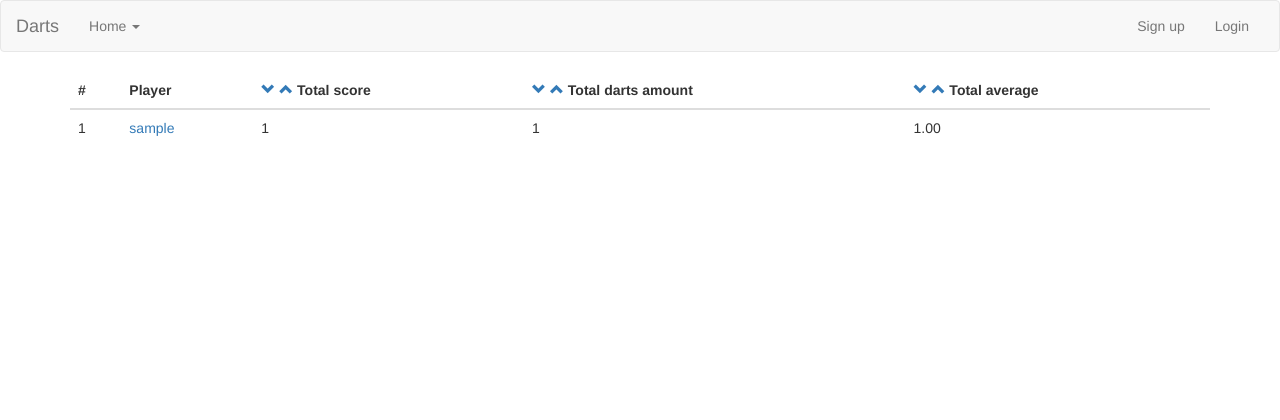
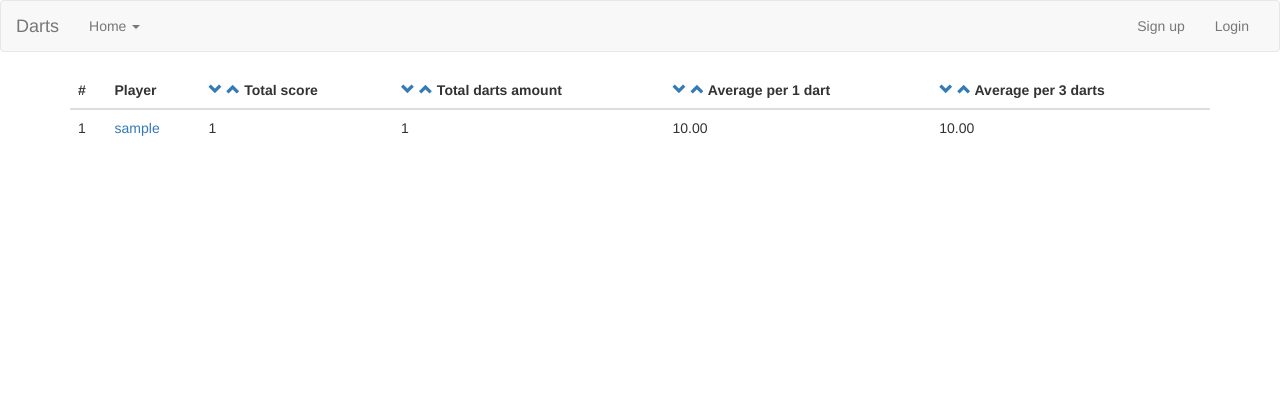
Before and after one commit to be-ndee/darts, a Django app: template darts/ranking/templates/ranking/index.html in a window 1280 px wide. Shown: the top 420 px of the page. Run offline with Django 3.2, Linux system fonts and the light colour scheme; the template is opened without the code that fills it: most values are stand-ins (such as "Sample title", 1, 10 or a date in 2020); style sheets or scripts are compiled from the project's sources; some libraries are stand-ins or nearby versions.

Commit message:
Add three_darts_average

```diff
--- a/darts/assets/js/app.js
+++ b/darts/assets/js/app.js
@@ -1,13 +1,13 @@
 $(document).ready(function (event) {
 	var dart_score = new DartScore();
-	dart_score.okScore();
+
 	$('div.point_calculator button.point_input_btn.point_number').on('click', function (event) {
 		dart_score.scoreInput($(event.target).attr('data-value'));
 	});
 	$('div.point_calculator button.point_input_btn.point_clear').on('click', function (event) {
 		dart_score.clearScore();
 	});
-	$('div.point_calculator button.point_input_btn.point_ok').on('click', function (event) {
+	$('button.point_ok').on('click', function (event) {
 		dart_score.okScore();
 	});
 });
@@ -30,5 +30,6 @@ function DartScore () {
 	};
 	this.okScore = function () {
 		$('#' + point_input_id).val(parseInt(score));
+		$('#' + point_input_id).text(parseInt(score));
 	};
 }
--- a/darts/ranking/templates/ranking/index.html
+++ b/darts/ranking/templates/ranking/index.html
@@ -14,14 +14,19 @@
 					{% trans 'Total score' %}
 				</th>
 				<th>
-					<a href="{% url 'ranking:index' %}?sort_by=total_score&order=DESC" class="glyphicon glyphicon-chevron-down" title="{% trans 'Descending total thrown darts' %}"></a>
-					<a href="{% url 'ranking:index' %}?sort_by=total_score&order=ASC" class="glyphicon glyphicon-chevron-up" title="{% trans 'Ascending total thrown darts' %}"></a>
+					<a href="{% url 'ranking:index' %}?sort_by=total_darts_amount&order=DESC" class="glyphicon glyphicon-chevron-down" title="{% trans 'Descending total thrown darts' %}"></a>
+					<a href="{% url 'ranking:index' %}?sort_by=total_darts_amount&order=ASC" class="glyphicon glyphicon-chevron-up" title="{% trans 'Ascending total thrown darts' %}"></a>
 					{% trans 'Total darts amount' %}
 				</th>
 				<th>
-					<a href="{% url 'ranking:index' %}?sort_by=total_score&order=DESC" class="glyphicon glyphicon-chevron-down" title="{% trans 'Descending total average' %}"></a>
-					<a href="{% url 'ranking:index' %}?sort_by=total_score&order=ASC" class="glyphicon glyphicon-chevron-up" title="{% trans 'Ascending total average' %}"></a>
-					{% trans 'Total average' %}
+					<a href="{% url 'ranking:index' %}?sort_by=one_dart_average&order=DESC" class="glyphicon glyphicon-chevron-down" title="{% trans 'Descending one dart average' %}"></a>
+					<a href="{% url 'ranking:index' %}?sort_by=one_dart_average&order=ASC" class="glyphicon glyphicon-chevron-up" title="{% trans 'Ascending one dart average' %}"></a>
+					{% trans 'Average per 1 dart' %}
+				</th>
+				<th>
+					<a href="{% url 'ranking:index' %}?sort_by=three_darts_average&order=DESC" class="glyphicon glyphicon-chevron-down" title="{% trans 'Descending three darts average' %}"></a>
+					<a href="{% url 'ranking:index' %}?sort_by=three_darts_average&order=ASC" class="glyphicon glyphicon-chevron-up" title="{% trans 'Ascending three darts average' %}"></a>
+					{% trans 'Average per 3 darts' %}
 				</th>
 			</tr>
 		</thead>
@@ -32,7 +37,8 @@
 					<td><a href="{% url 'ranking:show_profile' username=player.user.username %}">{{ player.user.username }}</a></td>
 					<td>{{ player.total_score }}</td>
 					<td>{{ player.total_darts_amount }}</td>
-					<td>{{ player.total_average|floatformat:2 }}</td>
+					<td>{{ player.one_dart_average|floatformat:2 }}</td>
+					<td>{{ player.three_darts_average|floatformat:2 }}</td>
 				</tr>
 			{% endfor %}
 		</tbody>
--- a/darts/score/templates/score/basic_scoring.html
+++ b/darts/score/templates/score/basic_scoring.html
@@ -16,7 +16,7 @@
 				<input type="number" id="darts_amount_input" class="form-control" name="darts_amount" placeholder="3" value="3" />
 			</div>
 		</div>
-		<button type="submit" class="btn btn-default">{% trans 'Save points' %}</button>
+		<button type="submit" class="btn btn-default point_ok">{% trans 'Save points' %}</button>
 	</form>
 	<br/>
 	<div id="score_window">0</div>
--- a/darts/score/templates/score/index.html
+++ b/darts/score/templates/score/index.html
@@ -5,5 +5,6 @@
 {% block content %}
 	{% trans 'Total score' %}: <b>{{ player.total_score }}</b><br/>
 	{% trans 'Total darts thrown' %}: <b>{{ player.total_darts_amount }}</b><br/>
-	{% trans 'Total average' %}: <b>{{ player.get_average|floatformat:2 }}</b><br/>
+	{% trans 'One dart average' %}: <b>{{ player.get_one_dart_average|floatformat:2 }}</b><br/>
+	{% trans 'Three dart average' %}: <b>{{ player.get_one_dart_average|floatformat:2 }}</b><br/>
 {% endblock %}
```
Also changed, not shown: darts/user_management/models.py (+8 -3 lines).
